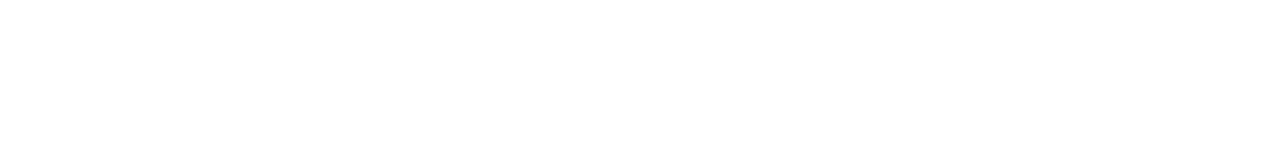
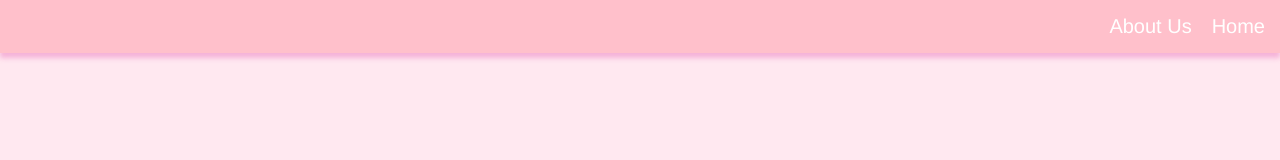
Before and after one commit to KhangN65719/valentine-, a plain HTML site: page pages/AboutUs.html in a window 1280 px wide. Drawn offline with Linux system fonts and the light colour scheme.

Commit message:
Added shadows and colors

```diff
--- a/css/styles.css
+++ b/css/styles.css
@@ -1,19 +1,20 @@
-/* html{
-    background-image: ;
-} */
+html{
+    background-color: #ffe8f0;
+}
 
 body{
     margin: 0;
 }
 
 header{
-    background-color: pink;
+    background-color: rgb(255, 192, 203);
     display: flex;
     justify-content: flex-end;
     padding-right: 15px;
     padding-top: 15px;
     padding-bottom: 15px;
     margin-bottom: 50px;
+    box-shadow: 0px 5px 5px rgba(230, 97, 179, 0.4);
 }
 
 .navbar{
@@ -27,6 +28,7 @@ header{
     color: white;
     font-size: 20;
     font-family: 'Franklin Gothic Medium', 'Arial Narrow', Arial, sans-serif;
+    transition: color 0.2s;
 }
 
 .navbar a:hover{
@@ -57,17 +59,26 @@ main{
 }
 
 .letter-buttons{
-    background-color: pink;
-    border: none;
+    background-color: white;
     height: 50px;
     width: 150px;
     border-radius: 5px;
+    border-color: red;
+    border-width: 3px;
+    border-style: solid;
     cursor: pointer;
     font-size: xx-large;
     font-family:'Franklin Gothic Medium', 'Arial Narrow', Arial, sans-serif;
-    color: rgb(228, 62, 125);
+    color: white;
+    opacity: 0.5;
+    transition: background-color 0.2s, opacity 0.2s;
 }
 
 .letter-buttons:hover{
-    color: white;
+    background-color: red;
+    box-shadow: 5px 5px 5px rgba(204, 114, 177, 0.5);
 }
+
+.letter-buttons:active{
+    opacity: 0.3;
+}
--- /dev/null
+++ b/css/stylesAboutUs.css
@@ -0,0 +1,36 @@
+html{
+    background-color: #ffe8f0;
+}
+
+body{
+    margin: 0;
+}
+
+header{
+    background-color: rgb(255, 192, 203);
+    display: flex;
+    justify-content: flex-end;
+    padding-right: 15px;
+    padding-top: 15px;
+    padding-bottom: 15px;
+    margin-bottom: 50px;
+    box-shadow: 0px 5px 5px rgba(230, 97, 179, 0.4);
+}
+
+.navbar{
+    display: flex;
+    text-decoration: none;
+    gap: 20px;
+}
+
+.navbar a{
+    text-decoration: none;
+    color: white;
+    font-size: 20;
+    font-family: 'Franklin Gothic Medium', 'Arial Narrow', Arial, sans-serif;
+    transition: color 0.2s;
+}
+
+.navbar a:hover{
+    color: rgb(240, 70, 166);
+}
--- a/pages/AboutUs.html
+++ b/pages/AboutUs.html
@@ -0,0 +1,16 @@
+<html lang="en">
+<head>
+    <meta charset="UTF-8">
+    <meta name="viewport" content="width=device-width, initial-scale=1.0">
+    <title>Document</title>
+    <link rel="stylesheet" href="../CSS/stylesAboutUs.css">
+</head>
+<body>
+    <header>
+        <nav class="navbar">
+            <a href="pages/AboutUs.html">About Us</a>
+            <a href="index.html">Home</a>
+        </nav>
+	</header>
+</body>
+</html>
```
Also changed, not shown: index.html (+3 -3 lines), images/background.png (deleted).
